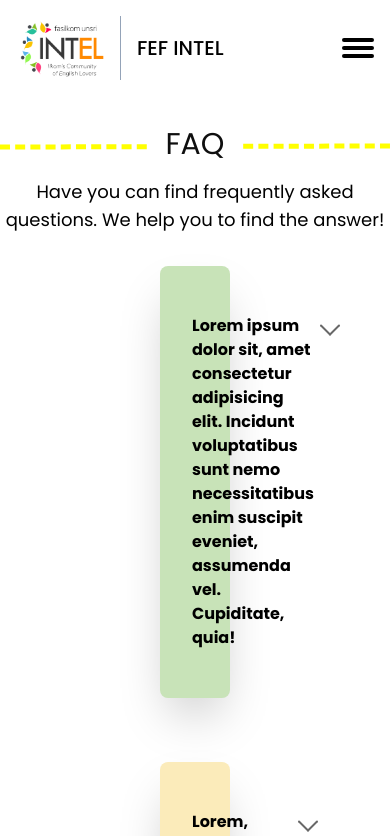
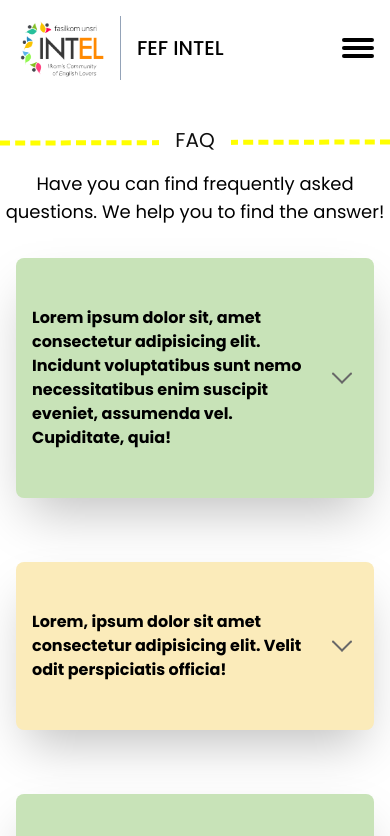
Before and after one commit to aziemp66/fef-intel, a React (Vite) app: page /faq in a window 390 px wide. Shown: the top 836 px of the page. Built offline with nearby package versions, Linux system fonts and the light colour scheme.

Commit message:
finished dynamic style

```diff
--- a/src/Components/FaqDropdown/FaqDropdown.tsx
+++ b/src/Components/FaqDropdown/FaqDropdown.tsx
@@ -11,13 +11,13 @@ const faqDropdown = (props: {
 
 	return (
 		<div
-			className="px-8 py-12 rounded-lg shadow-2xl"
+			className="px-4 xl:px-8 mx-auto max-w-[1310px] py-12 rounded-lg shadow-2xl"
 			style={{
 				backgroundColor: props.color,
 			}}
 		>
 			<button
-				className="w-full flex justify-between"
+				className="w-full flex flex-row items-center justify-between"
 				onClick={() => {
 					setOpen(!open);
 				}}
--- a/src/Components/UI/DashLineTitle/DashLineTitle.tsx
+++ b/src/Components/UI/DashLineTitle/DashLineTitle.tsx
@@ -11,7 +11,7 @@ const dashLineTitle = ({
 }) => {
 	return (
 		<div className={`my-4 relative w-full ${className}`}>
-			<h2 className={`text ${styles.text} font-normal text-3xl md:text-5xl`}>
+			<h2 className={`text ${styles.text} text-xl sm:text-3xl md:text-5xl`}>
 				<span>{text}</span>
 			</h2>
 			<div
--- a/src/Components/WhatsappCard/WhatsappCard.tsx
+++ b/src/Components/WhatsappCard/WhatsappCard.tsx
@@ -1,6 +1,6 @@
 const WhatsappCard = (props: { name: string; number: string }) => {
 	return (
-		<div className="flex gap-4 rounded-xl shadow-xl py-4 px-8">
+		<div className="flex justify-start gap-4 rounded-xl shadow-md py-4 px-8">
 			<a
 				href="http://www.google.com"
 				className="block bg-green-400 rounded-full h-[75px] w-[75px]"
--- a/src/Pages/CompDesc/CompDesc.tsx
+++ b/src/Pages/CompDesc/CompDesc.tsx
@@ -120,9 +120,9 @@ const CompDesc = () => {
 	return (
 		<div>
 			<DashLineTitle color="#FFD658" text="Competition Name" />
-			<div className="my-40 h-[325px] flex gap-8 justify-center">
+			<div className="my-40 lg:mx-8 mx-4 lg:h-[325px] flex flex-col items-center lg:flex-row lg:gap-8 lg:justify-center">
 				<img src={`/hero/${name}.png`} alt="" />
-				<div className="max-w-[800px] h-full flex flex-col content-between justify-between">
+				<div className="max-w-[800px] lg:h-full flex flex-col content-between justify-between">
 					<div>
 						<p className="font-bold text-2xl">{name}</p>
 						<p>{description}</p>
@@ -144,7 +144,7 @@ const CompDesc = () => {
 				<Timeline items={items!} />
 			</div>
 			<DashLineTitle color="#95AB87" text="Contact Person" />
-			<div className="my-20 flex align-center justify-center gap-10">
+			<div className="my-20 flex flex-col mx-10 space-y-4 md:space-y-0 md:space-x-10 md:flex-row align-center justify-center">
 				<WhatsappCard name="Aldrin Tivano" number="0821-XXXX-XXX" />
 				<WhatsappCard name="Septa Rahmayuni" number="0821-XXXX-XXX" />
 			</div>
--- a/src/Pages/Faq/Faq.tsx
+++ b/src/Pages/Faq/Faq.tsx
@@ -9,7 +9,7 @@ const Faq = () => {
 				Have you can find frequently asked questions. We help you to find the
 				answer!
 			</p>
-			<div className="my-8 px-40 space-y-16">
+			<div className="items-center my-8 mx-4 space-y-16">
 				<FaqDropdown
 					color="#C8E3B8"
 					question="
```
